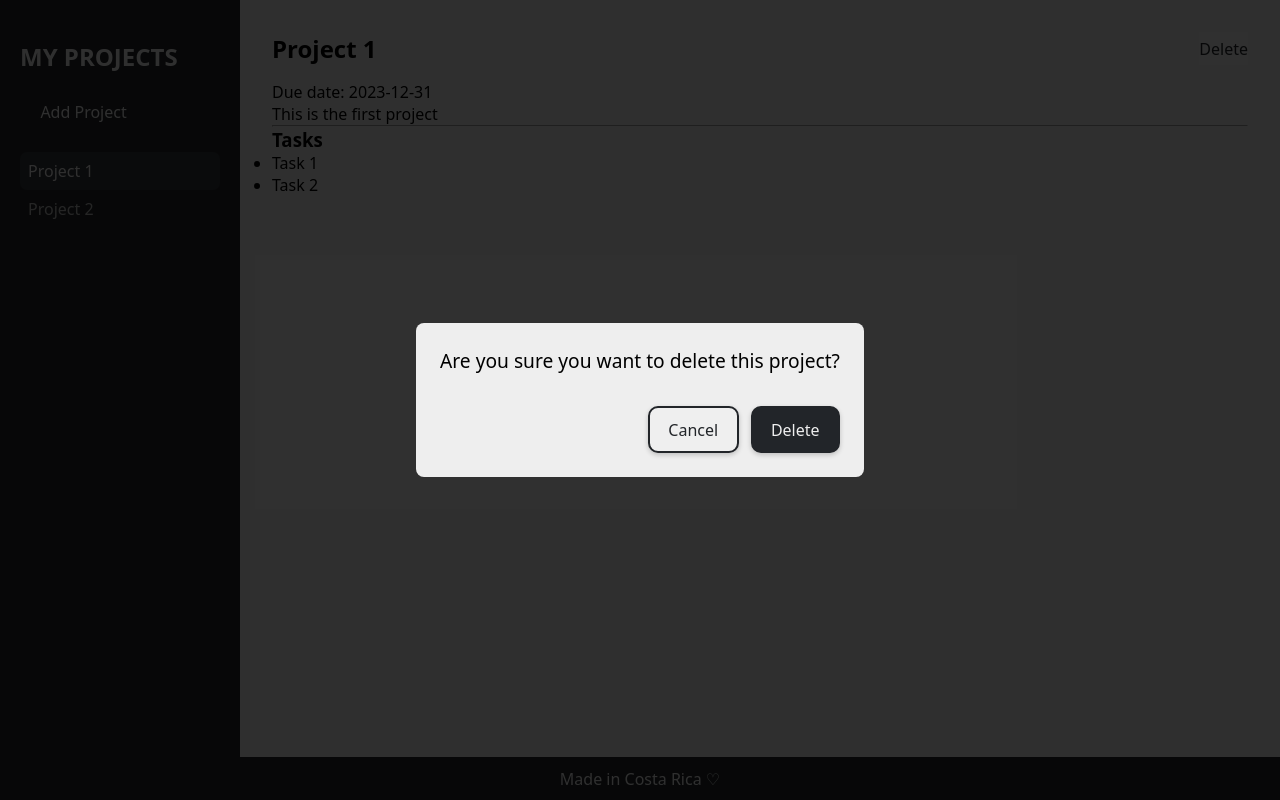
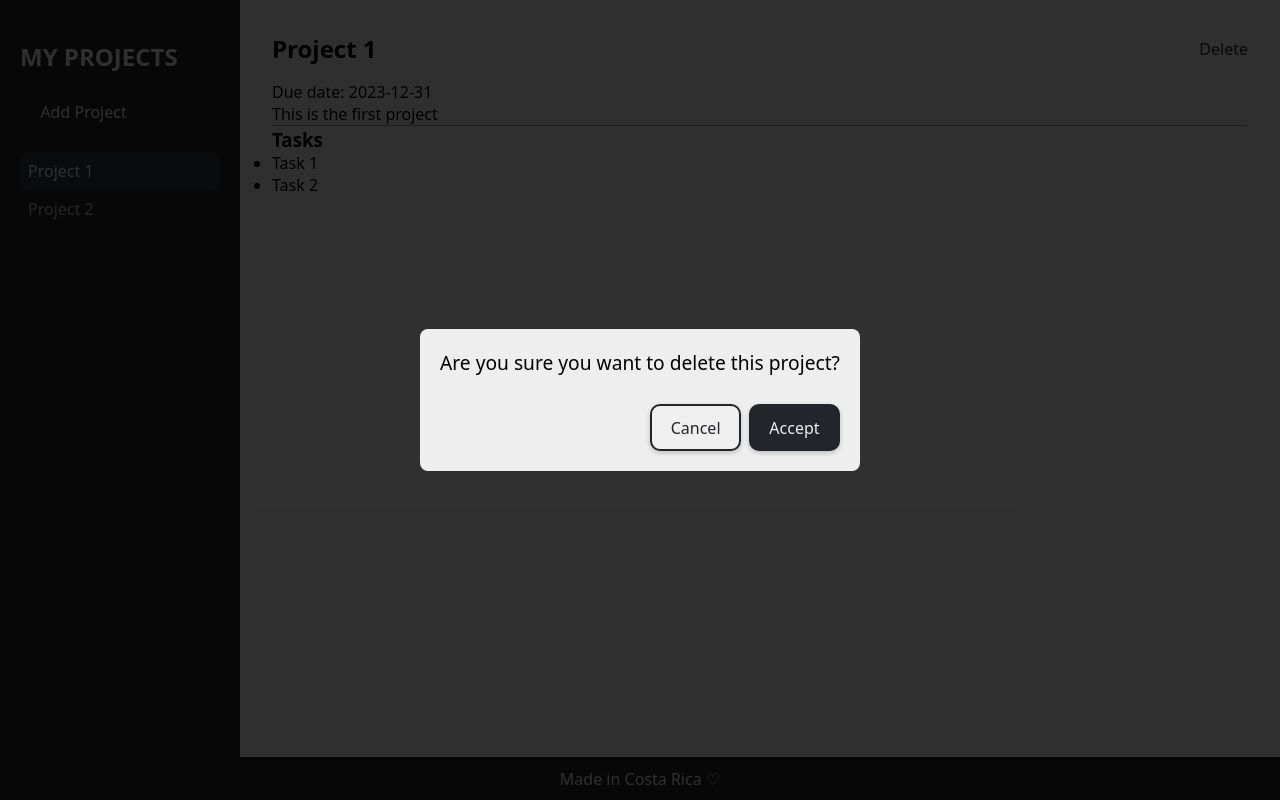
Before and after one commit to marivalerio104/project-management, a React (Vite) app: page /project/1 in a window 1280 px wide. Both pictures are taken after a click on the button "Delete". Built offline with nearby package versions, Linux system fonts and the light colour scheme.

Commit message:
Add portal to ConfirmationModal

```diff
--- a/index.html
+++ b/index.html
@@ -8,6 +8,7 @@
   </head>
   <body>
     <div id="root"></div>
+    <div id="modal-root"></div>
     <script type="module" src="/src/main.jsx"></script>
   </body>
 </html>
--- a/src/pages/Project/components/ConfirmationModal/ConfirmationModal.css
+++ b/src/pages/Project/components/ConfirmationModal/ConfirmationModal.css
@@ -1,7 +1,7 @@
 dialog {
   border: none;
   border-radius: 8px;
-  padding: 1.5rem;
+  padding: 1.25rem;
   background-color: #eee;
   margin: auto;
 }
@@ -15,7 +15,7 @@ dialog::backdrop {
 }
 
 dialog p {
-  margin-bottom: 2rem;
+  margin-bottom: 1.75rem;
   font-size: 1.2rem;
 }
 
@@ -24,7 +24,7 @@ dialog form {
 }
 
 dialog .btn {
-  margin-left: 0.75rem;
+  margin-left: 0.5rem;
 }
 
 @keyframes slide-in-from-top {
--- a/src/pages/Project/components/ConfirmationModal/ConfirmationModal.jsx
+++ b/src/pages/Project/components/ConfirmationModal/ConfirmationModal.jsx
@@ -1,12 +1,15 @@
 import "./ConfirmationModal.css"
+import { createPortal } from "react-dom";
 import Button from "../../../../components/Button/Button";
 
 export default function ConfirmationModal({ ref, description, onConfirm }) {
-  return <dialog ref={ref}>
-    <p>{description}</p>
-    <form method="dialog">
-      <Button variant="outline">Cancel</Button>
-      <Button onClick={onConfirm}>Delete</Button>
-    </form>
-  </dialog>
+  return createPortal(
+    <dialog ref={ref}>
+      <p>{description}</p>
+      <form method="dialog">
+        <Button type="submit" variant="outline">Cancel</Button>
+        <Button onClick={onConfirm}>Accept</Button>
+      </form>
+    </dialog>, document.getElementById("modal-root")
+  );
 }
```
